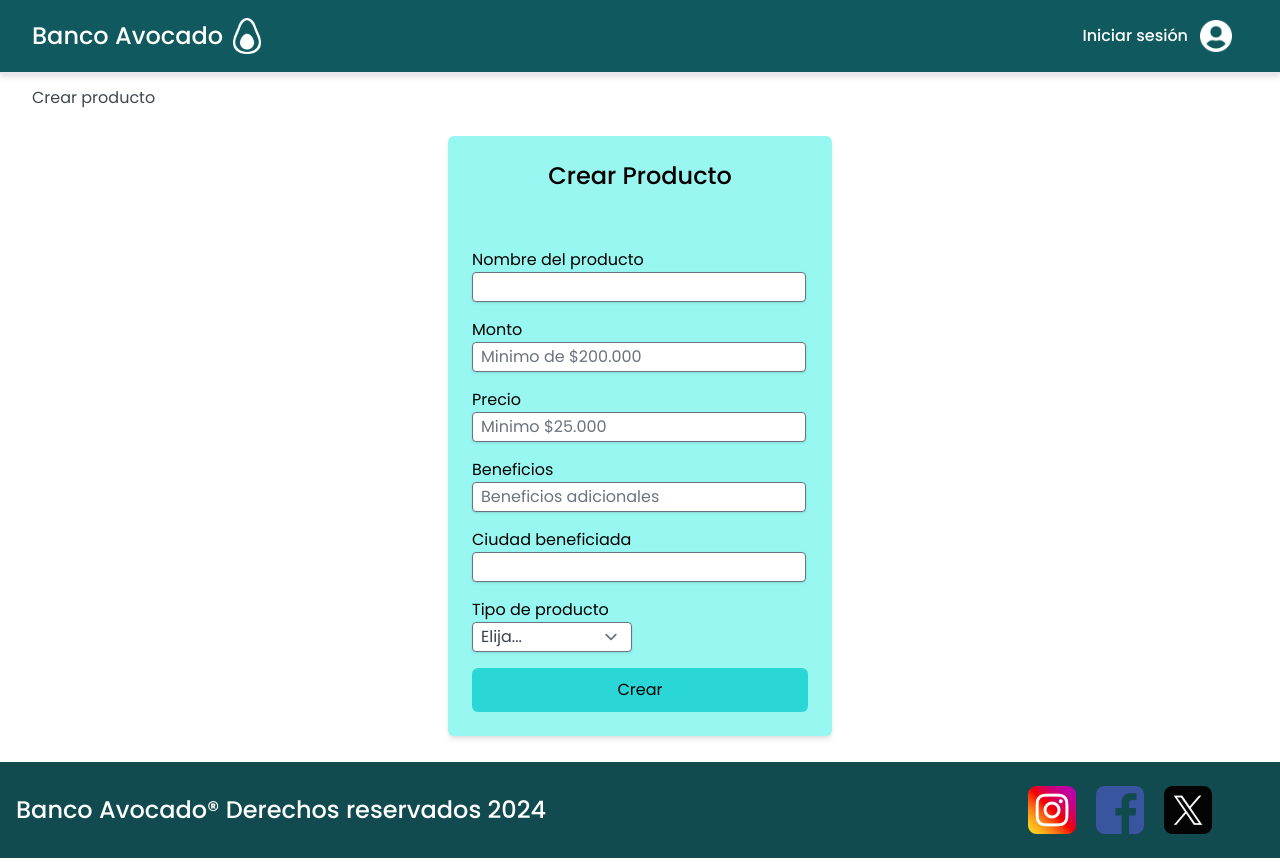
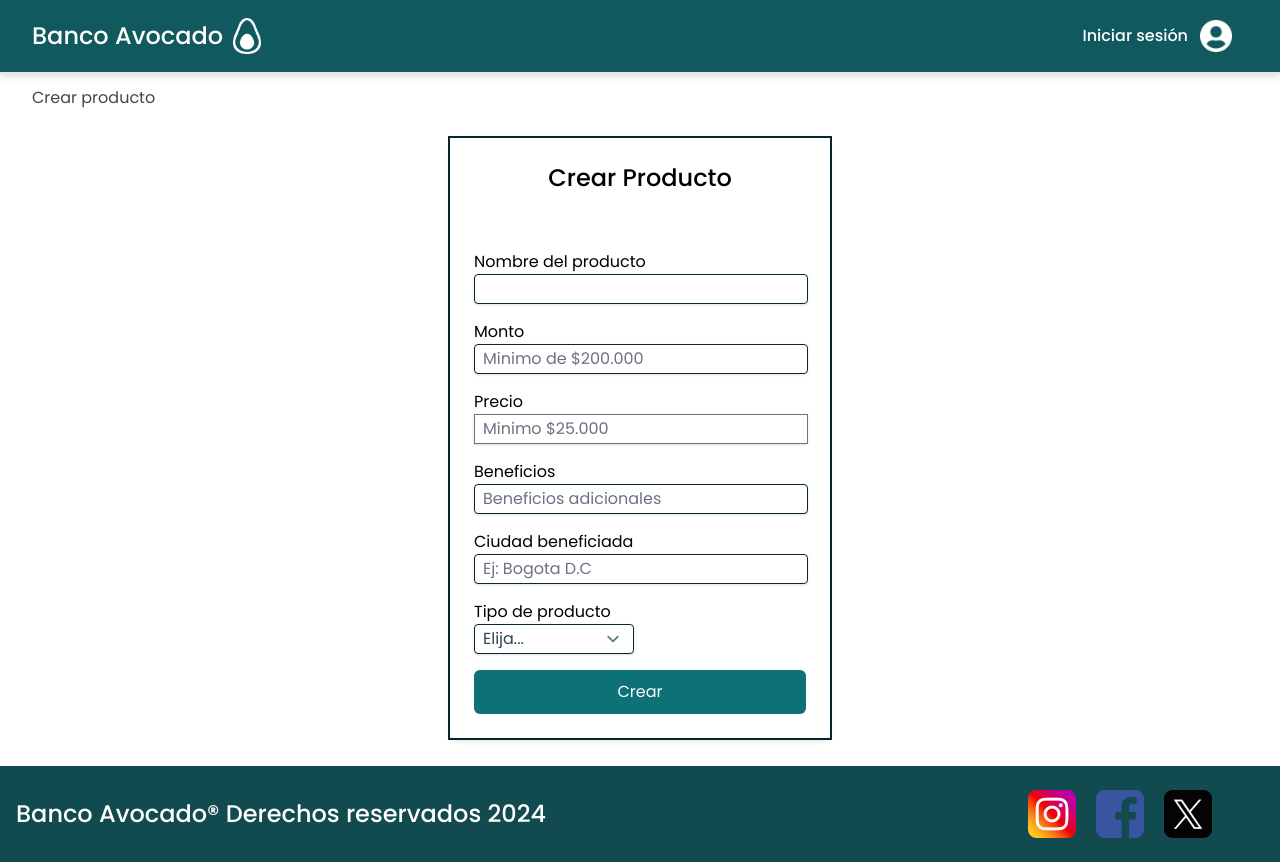
Before and after one commit to diegospina1/bank-application, an Angular app: page /crear-producto in a window 1280 px wide. Built offline with nearby package versions, Linux system fonts and the light colour scheme.

Commit message:
version mejorada de los 2 forms

```diff
--- a/src/app/products/create/create.component.html
+++ b/src/app/products/create/create.component.html
@@ -1,42 +1,42 @@
-<div class="my-4 w-96 mx-auto">
-  <form class="flex flex-col bg-blue-chill-200 p-6 gap-4 rounded-md shadow-md ">
+<div class="my-4 w-96 mx-auto border-2 border-blue-chill-950">
+  <form class="flex flex-col p-6 gap-4 rounded-md shadow-md ">
     <div  class="">
       <h4 class="text-center text-2xl font-medium"> Crear Producto</h4>
     </div><br>
     <div>
       <label for="name">Nombre del producto</label>
       <div>
-        <input id="name" type="text" class="shadow appearance-none border rounded py-1 px-2 text-gray-700 leading-tight focus:outline-none focus:shadow-outline">
+        <input id="name" type="text" class="shadow appearance-none border-blue-chill-950 rounded py-1 px-2 text-gray-700 leading-tight focus:outline-none focus:shadow-outline">
       </div>
     </div>
     <div>
       <label for="monto">Monto</label>
       <div>
-        <input id="monto" type="text" placeholder="Minimo de $200.000" class="shadow appearance-none border rounded py-1 px-2 text-gray-700 leading-tight focus:outline-none focus:shadow-outline">
+        <input id="monto" type="text" placeholder="Minimo de $200.000" class="shadow appearance-none border-blue-chill-950 rounded py-1 px-2 text-gray-700 leading-tight focus:outline-none focus:shadow-outline">
       </div>
     </div>
     <div>
       <label for="precio">Precio</label>
       <div>
-        <input id="precio" type="text" placeholder="Minimo $25.000" class="shadow appearance-none border rounded py-1 px-2 text-gray-700 leading-tight focus:outline-none focus:shadow-outline">
+        <input id="precio" type="text" placeholder="Minimo $25.000" class="shadow appearance-none border-blue-chill-950rounded py-1 px-2 text-gray-700 leading-tight focus:outline-none focus:shadow-outline">
       </div>
     </div>
     <div>
       <label for="beneficios">Beneficios</label>
       <div>
-        <input id="beneficios" type="text" placeholder="Beneficios adicionales" class="shadow appearance-none border rounded py-1 px-2 text-gray-700 leading-tight focus:outline-none focus:shadow-outline">
+        <input id="beneficios" type="text" placeholder="Beneficios adicionales" class="shadow appearance-none border-blue-chill-950 rounded py-1 px-2 text-gray-700 leading-tight focus:outline-none focus:shadow-outline">
       </div>
     </div>
     <div>
       <label for="ciudad-beneficiada">Ciudad beneficiada</label>
       <div>
-        <input id="ciudad-beneficiada" type="text" class="shadow appearance-none border rounded  py-1 px-2 text-gray-700 leading-tight focus:outline-none focus:shadow-outline">
+        <input id="ciudad-beneficiada" type="text" placeholder="Ej: Bogota D.C" class="shadow appearance-none border-blue-chill-950 rounded  py-1 px-2 text-gray-700 leading-tight focus:outline-none focus:shadow-outline">
       </div>
     </div>
     <div>
       <label for="tipo-producto">Tipo de producto</label>
       <div>
-        <select id="tipo-producto" class=" shadow appearance-none border rounded py-1 px-2 text-gray-700 leading-tight focus:outline-none focus:shadow-outline">
+        <select id="tipo-producto" class=" shadow appearance-none border-blue-chill-950 rounded py-1 px-2 text-gray-700 leading-tight focus:outline-none focus:shadow-outline">
           <option selected>Elija...</option>
           <option>Tarjeta de credito</option>
           <option value="">Tarjeta de debito</option>
@@ -44,7 +44,7 @@
         </select>
       </div>
     </div>
-    <button class="w-auto px-3 py-2.5 bg-blue-chill-400 hover:bg-blue-chill-300 rounded-md">Crear</button>
+    <button class="w-auto px-3 py-2.5 bg-blue-chill-700 hover:bg-blue-chill-800 text-white rounded-md">Crear</button>
   </form>
 
 </div>
```
